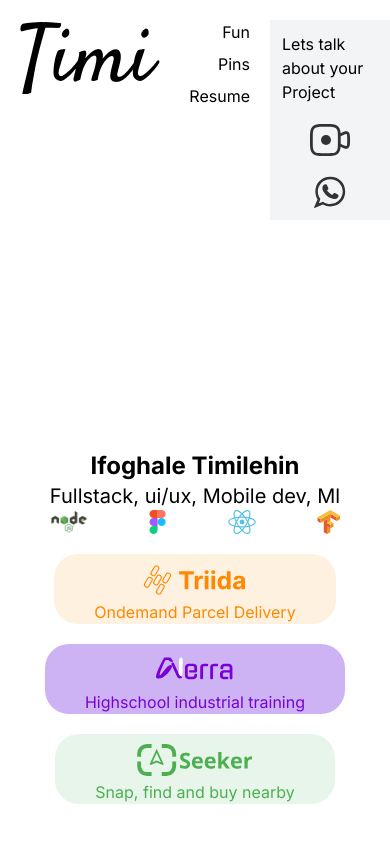
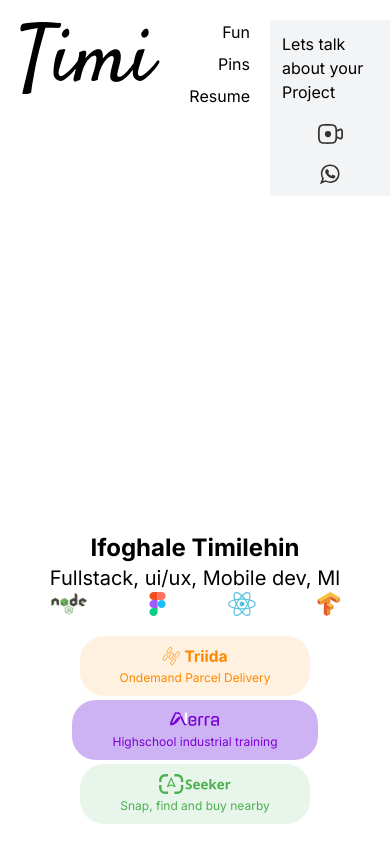
Before and after one commit to timiwhosa/portfolio, a Next.js app: page / in a window 390 px wide. Built offline with nearby package versions, Linux system fonts and the light colour scheme.

Commit message:
made it responsive for mobile

```diff
--- a/app/page.js
+++ b/app/page.js
@@ -13,9 +13,8 @@
 
 export default function Home() {
   const [previewImage, setPreviewImage] = useState(null)
-  const [workPreview, setWorkPreviewImage] = useState(null)
   return (
-    <main className="flex flex-col gap-5 items-center justify-end w-full h-full absolute top-0 pb-10 overflow-hidden">
+    <main className="flex flex-col gap-5 items-center justify-end w-full h-full absolute top-0 pb-10 max-[440px]:pb-5 overflow-hidden">
       <div className="flex flex-col items-center">
           <h1 className="max-2xl:text-8xl max-xl:text-7xl max-lg:text-6xl max-md:text-4xl max-sm:text-2xl font-bold">
               Ifoghale Timilehin
@@ -32,26 +31,26 @@
             </div>
           </div>
       </div>
-      <div className="flex flex-wrap justify-center gap-5">
+      <div className="flex flex-wrap justify-center gap-5 max-[440px]:gap-1">
         <div onClick={()=> setPreviewImage("/img/ui_casestudy/Triida ui research.svg")}
          className="showUiprev relative flex items-end gap-1 bg-triida-light py-5 px-10 rounded-3xl cursor-pointer  max-[639px]:items-center max-[440px]:flex-col max-[440px]:py-2.5  w-max">
-          <Image src={Triida} alt="triida"  className="w-auto lg:h-14 md:h-12 sm:h-10  max-[639px]:h-8" />
-          <p className="text-triida pb-1 lg:text-2l md:h-8 sm:h-6 max-[639px]:h-3.5">
+          <Image src={Triida} alt="triida"  className="w-auto lg:h-14 md:h-12 sm:h-10  max-[639px]:h-8 max-[440px]:h-5" />
+          <p className="text-triida pb-1 lg:text-2l h-max max-[639px]:p-0 max-[639px]:text-sm max-[440px]:text-xs">
             Ondemand Parcel Delivery
           </p>
           <Hoverimage imageLink="/img/triida-ui.svg"/>
         </div>
         <div onClick={()=> setPreviewImage("/img/ui_casestudy/Nerra ui research.svg")}
          className="showUiprev relative flex items-end gap-1 bg-nerra-light py-5 px-10 rounded-3xl cursor-pointer max-[639px]:items-center max-[440px]:flex-col max-[440px]:py-2.5  w-max">
-          <Image src={Nerra} alt="nerra"  className="w-auto lg:h-14 md:h-12 sm:h-10  max-[639px]:h-8" />
-          <p className="text-nerra pb-1 lg:text-2l md:h-8 sm:h-6 max-[639px]:h-3.5">
+          <Image src={Nerra} alt="nerra"  className="w-auto lg:h-14 md:h-12 sm:h-10  max-[639px]:h-8 max-[440px]:h-5" />
+          <p className="text-nerra pb-1 lg:text-2l h-max max-[639px]:p-0 max-[639px]:text-sm max-[440px]:text-xs">
             Highschool industrial training
           </p>
           <Hoverimage imageLink="/img/nerra-ui.svg" style=" bg-gray-100 backdrop-filter backdrop-blur-2xl rounded-xl shadow-nerra-light"/>
         </div>
         <div className="relative flex items-end gap-1 bg-seeker-light py-5 px-10 rounded-3xl cursor-pointer max-[639px]:items-center max-[440px]:flex-col max-[440px]:py-2.5  w-max">
-          <Image src={Seeker} alt="seeker"  className="w-auto lg:h-14 md:h-12 sm:h-10  max-[639px]:h-8" />
-          <p className="text-seeker pb-1 lg:text-2l md:h-8 sm:h-6 max-[639px]:h-3.5">
+          <Image src={Seeker} alt="seeker"  className="w-auto lg:h-14 md:h-12 sm:h-10  max-[639px]:h-8 max-[440px]:h-5" />
+          <p className="text-seeker pb-1 lg:text-2l h-max max-[639px]:p-0 max-[639px]:text-sm max-[440px]:text-xs">
             Snap, find and buy nearby
           </p>
         </div>
--- a/components/nav.js
+++ b/components/nav.js
@@ -20,9 +20,9 @@
                 </div>
                 <div className="flex flex-col gap-5 items-center bg-gray-100 min-[540px]:p-5 max-[539px]:p-3 h-max">
                     <span className="w-24"> Lets talk about your Project</span>
-                    <Image src={vidCall} alt="timi wordmark" title="Video Call me now" className="cursor-pointer h-10 w-auto max-[440px]:h-8"/>
+                    <Image src={vidCall} alt="timi wordmark" title="Video Call me now" className="cursor-pointer h-10 w-auto max-[440px]:h-5"/>
                     <Link href="#">
-                        <Image src={whatsapp} alt="timi wordmark" title="Lets talk on whatsapp" className="cursor-pointer h-10 w-auto max-[440px]:h-8"/>
+                        <Image src={whatsapp} alt="timi wordmark" title="Lets talk on whatsapp" className="cursor-pointer h-10 w-auto max-[440px]:h-5"/>
                     </Link>
                 </div>
             </div>
```
Also changed, not shown: components/caseStudy.js (added, +23 -0 lines).
